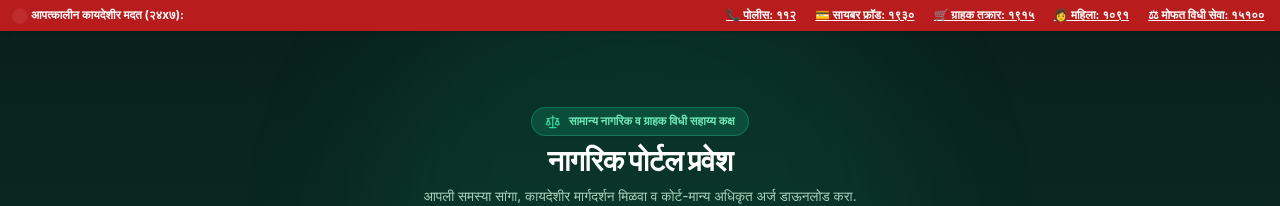
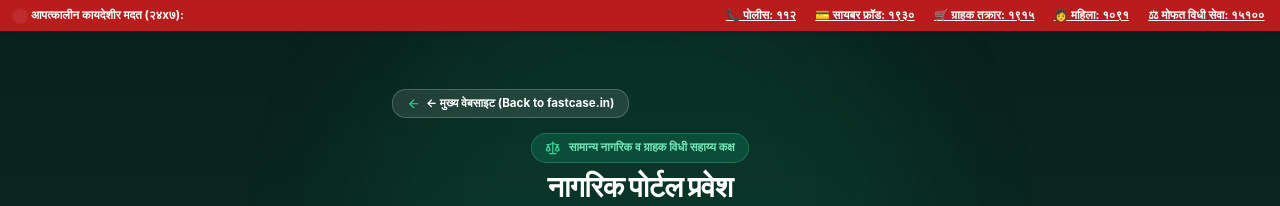
Before and after one commit to Shivm-ops/High-Cort-ERP, a Next.js app in the folder frontend/: page /citizen-login in a window 1280 px wide. Shown: the top 206 px of the page. Built offline with nearby package versions, Linux system fonts and the light colour scheme; no server answers.

Commit message:
feat(navigation): add explicit Back to Website button to login and portal pages

```diff
--- a/frontend/app/(auth)/citizen-login/page.tsx
+++ b/frontend/app/(auth)/citizen-login/page.tsx
@@ -13,6 +13,7 @@ import {
   KeyRound,
   Mail,
   ArrowRight,
+  ArrowLeft,
   ShieldCheck,
   FileText,
   Sparkles,
@@ -250,7 +251,18 @@ export default function CitizenLoginPage() {
         {/* Subtle decorative glow */}
         <div className="absolute top-1/4 left-1/2 -translate-x-1/2 -translate-y-1/2 w-[550px] h-[550px] bg-emerald-500/10 rounded-full blur-3xl pointer-events-none" />
 
-        <div className="w-full max-w-lg relative z-10 space-y-6">
+        <div className="w-full max-w-lg relative z-10 space-y-4">
+          {/* Back to Main Website Button */}
+          <div className="flex items-center justify-between">
+            <a
+              href="https://fastcase.in"
+              className="inline-flex items-center gap-1.5 px-3.5 py-1.5 rounded-xl bg-white/10 hover:bg-white/20 text-white text-xs font-bold border border-white/20 transition cursor-pointer shadow-xs"
+            >
+              <ArrowLeft className="w-3.5 h-3.5 text-emerald-400" />
+              <span>← मुख्य वेबसाइट (Back to fastcase.in)</span>
+            </a>
+          </div>
+
           {/* Civic Header Title */}
           <div className="text-center space-y-2 text-white">
             <div className="inline-flex items-center gap-2 px-3.5 py-1.5 rounded-full bg-emerald-500/20 border border-emerald-400/30 text-emerald-300 text-xs font-bold shadow-sm">
--- a/frontend/app/(auth)/login/page.tsx
+++ b/frontend/app/(auth)/login/page.tsx
@@ -16,6 +16,7 @@ import {
   KeyRound,
   Mail,
   ArrowRight,
+  ArrowLeft,
   FileText,
 } from "lucide-react";
 import { useAuthStore } from "@/lib/store/authStore";
@@ -245,6 +246,17 @@ export default function AdvocateLoginPage() {
           </div>
 
           <div className="bg-white rounded-3xl shadow-xl shadow-gray-200/50 border border-gray-100/80 p-6 sm:p-9 lg:p-11 xl:p-12">
+
+            {/* Back to Main Website */}
+            <div className="mb-5">
+              <a
+                href="https://fastcase.in"
+                className="inline-flex items-center gap-1.5 text-xs font-bold text-gray-500 hover:text-sidebar transition cursor-pointer"
+              >
+                <ArrowLeft className="w-3.5 h-3.5" />
+                <span>Back to fastcase.in</span>
+              </a>
+            </div>
 
             {/* Header */}
             <div className="mb-6">
--- a/frontend/app/citizen-portal/page.tsx
+++ b/frontend/app/citizen-portal/page.tsx
@@ -13,6 +13,7 @@ import {
   Download,
   PhoneCall,
   ArrowRight,
+  ArrowLeft,
   Building2,
   Sparkles,
   Lock,
@@ -445,8 +446,17 @@ ${template.relief}
             </div>
           </div>
 
-          {/* User Auth Status Button */}
+          {/* User Auth Status Button & Back Link */}
           <div className="flex items-center gap-2">
+            <a
+              href="https://fastcase.in"
+              className="inline-flex items-center gap-1 px-2.5 py-1 rounded-lg text-xs font-bold text-gray-600 hover:text-emerald-800 hover:bg-emerald-50 transition cursor-pointer border border-gray-200"
+              title="मुख्य वेबसाइटवर जा"
+            >
+              <ArrowLeft className="w-3.5 h-3.5 text-emerald-700" />
+              <span className="hidden sm:inline">मुख्य वेबसाइट</span>
+            </a>
+
             {isAuthenticated && user && (
               <div className="flex items-center gap-1.5 pl-2">
                 <div className="flex items-center gap-1.5 px-2.5 py-1 rounded-lg bg-emerald-50 text-emerald-900 border border-emerald-200/80 text-xs font-bold">
```
